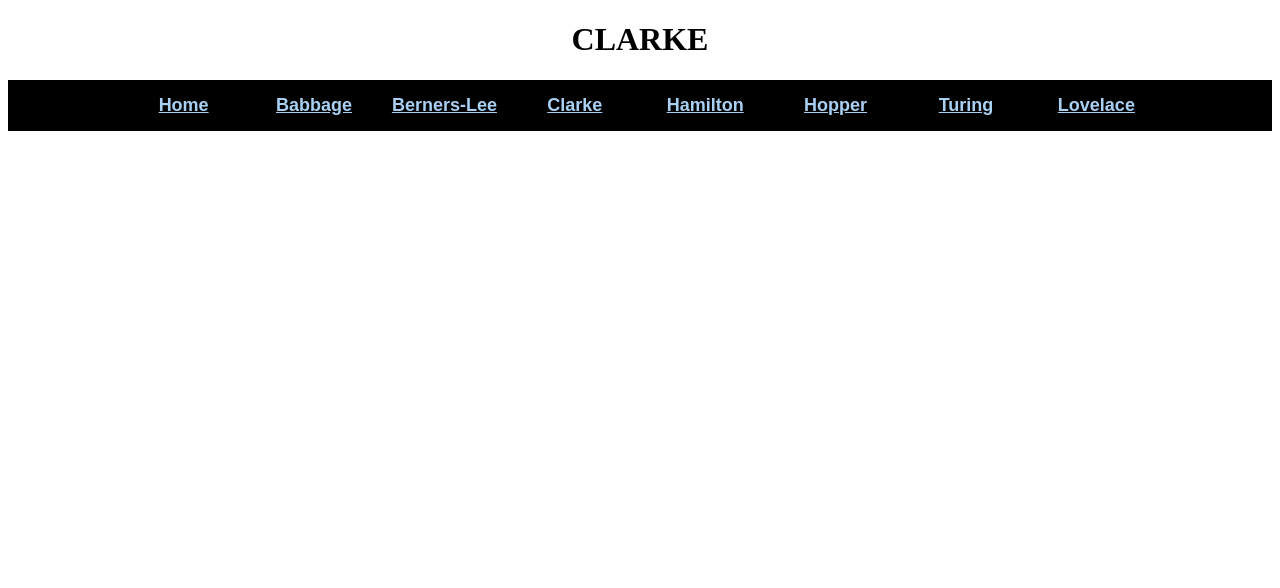
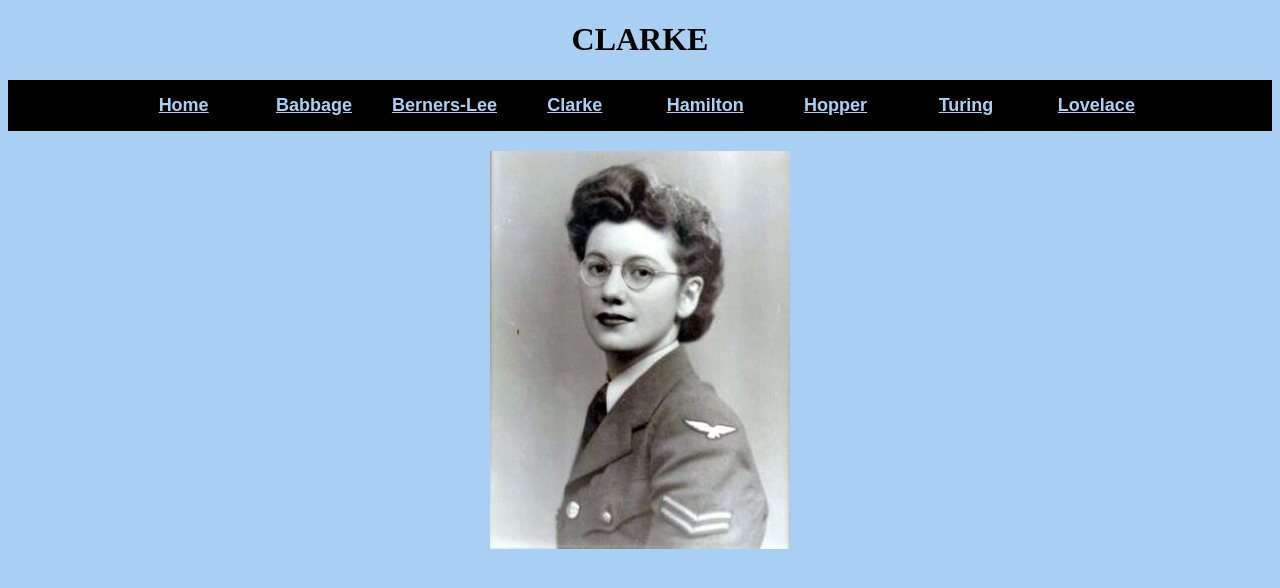
Before and after one commit to meligimenez/TP-N5-HEROES, a website: page views/clarke.html in a window 1280 px wide. Drawn offline with Linux system fonts and the light colour scheme.

Commit message:
Agregando mas estilos

```diff
--- a/public/css/babbage.css
+++ b/public/css/babbage.css
@@ -1,3 +1,6 @@
+body{
+  background-color: rgb(169, 208, 243);
+}
 .subtitulos{
   display: inline-block;
   width: 10%;
@@ -17,3 +20,8 @@
 #titulo{
   text-align: center;
 }
+#imagenBabbage{
+  text-align: center;
+  margin-top: 20px;
+  height: 100px;
+}
--- a/public/css/berners-lee.css
+++ b/public/css/berners-lee.css
@@ -1,3 +1,6 @@
+body{
+  background-color: rgb(169, 208, 243);
+}
 .subtitulos{
   display: inline-block;
   width: 10%;
@@ -17,3 +20,8 @@
 #titulo{
   text-align: center;
 }
+#imagenBerners-lee{
+  text-align: center;
+  margin-top: 20px;
+  height: 100px;
+}
--- a/public/css/clarke.css
+++ b/public/css/clarke.css
@@ -1,3 +1,6 @@
+body{
+  background-color: rgb(169, 208, 243);
+}
 .subtitulos{
   display: inline-block;
   width: 10%;
@@ -17,3 +20,8 @@
 #titulo{
   text-align: center;
 }
+#imagenClarke{
+  text-align: center;
+  margin-top: 20px;
+  height: 100px;
+}
--- a/public/css/hamilton.css
+++ b/public/css/hamilton.css
@@ -1,3 +1,6 @@
+body{
+  background-color: rgb(169, 208, 243);
+}
 .subtitulos{
   display: inline-block;
   width: 10%;
@@ -17,3 +20,8 @@
 #titulo{
   text-align: center;
 }
+#imagenHamilton{
+  text-align: center;
+  margin-top: 20px;
+  height: 100px;
+}
--- a/public/css/hopper.css
+++ b/public/css/hopper.css
@@ -1,3 +1,6 @@
+body{
+  background-color: rgb(169, 208, 243);
+}
 .subtitulos{
   display: inline-block;
   width: 10%;
@@ -17,3 +20,8 @@
 #titulo{
   text-align: center;
 }
+#imagenHopper{
+  text-align: center;
+  margin-top: 20px;
+  height: 100px;
+}
--- a/public/css/lovelace.css
+++ b/public/css/lovelace.css
@@ -22,6 +22,6 @@ body{
 }
 #imagenLovelace{
   text-align: center;
-  margin-top: 10px;
+  margin-top: 20px;
   height: 100px;
 }
--- a/public/css/turing.css
+++ b/public/css/turing.css
@@ -23,6 +23,6 @@ body{
 }
 #imagenTuring{
   text-align: center;
-  margin-top: 10px;
+  margin-top: 20px;
   height:  10px;
 }
--- a/views/clarke.html
+++ b/views/clarke.html
@@ -19,5 +19,6 @@
     <a class="subtitulos" href="/turing"> Turing </a>
     <a class="subtitulos" href="/lovelace"> Lovelace </a>
   </nav>
+  <div id="imagenClarke"><img src="/img/clarke.jpg" alt=""></div>
 </body>
 </html>
```
Also changed, not shown: views/babbage.html (+1 -0 lines), views/berners-lee.html (+1 -0 lines), views/hamilton.html (+1 -0 lines), views/hopper.html (+1 -0 lines), views/lovelace.html (+1 -1 lines).
